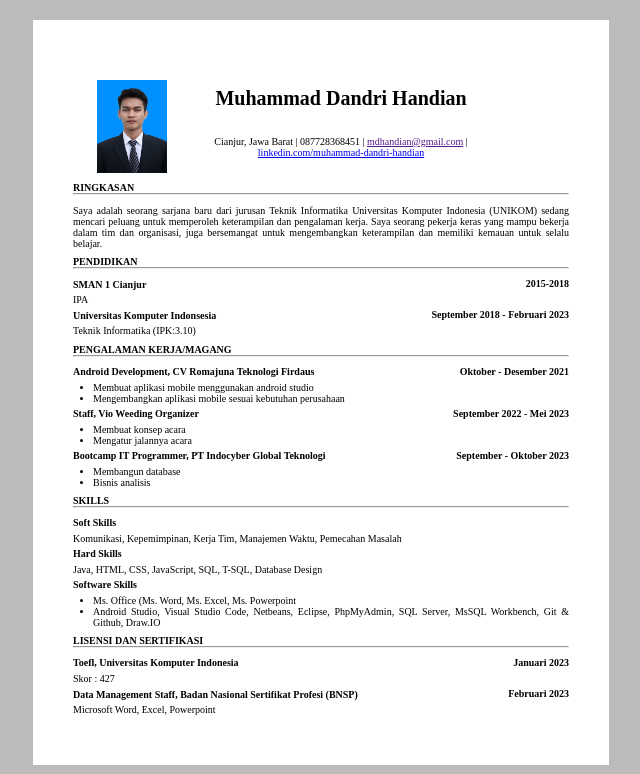
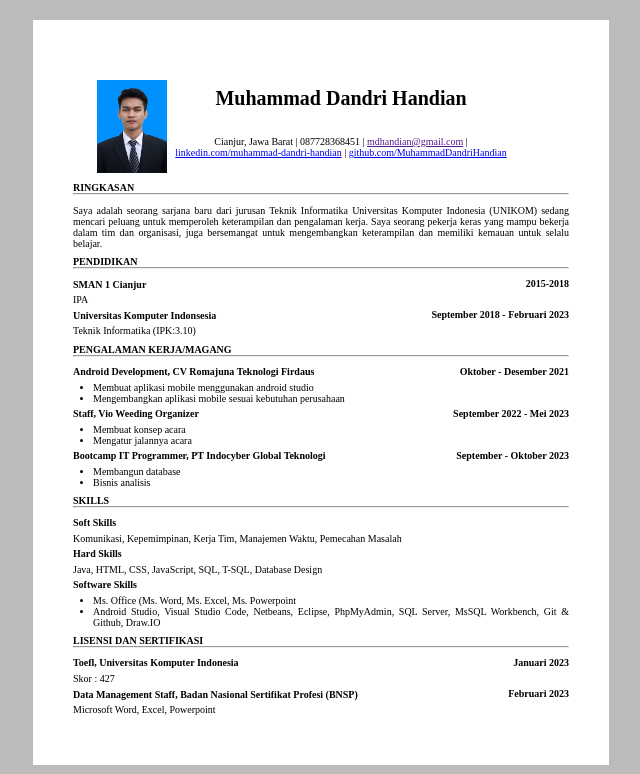
Before and after one commit to MuhammadDandriHandian/MuhammadDandriHandian.github.io, a plain HTML site: page index.html in a window 1280 px wide. Shown: the top 774 px of the page, without its empty margins (319-959 px from the left). Drawn offline with Linux system fonts and the light colour scheme.

Commit message:
tambah profile github

```diff
--- a/index.html
+++ b/index.html
@@ -11,7 +11,9 @@
         <div class="header">
             <img src="./asset/foto.jpg" alt="foto" title="Muhammad Dandri Handian">
             <h2>Muhammad Dandri Handian</h2>
-            <p>Cianjur, Jawa Barat | 087728368451 | <a href="">mdhandian@gmail.com</a> | <a target="_blank" href="https://www.linkedin.com/in/muhammad-dandri-handian/">linkedin.com/muhammad-dandri-handian</a></p>
+            <p>Cianjur, Jawa Barat | 087728368451 | <a href="">mdhandian@gmail.com</a> |
+               <a target="_blank" href="https://www.linkedin.com/in/muhammad-dandri-handian/">linkedin.com/muhammad-dandri-handian</a>
+               | <a href="https://github.com/MuhammadDandriHandian" target="_blank">github.com/MuhammadDandriHandian</a></p>
         </div>
         <div class="content">
             <h4>RINGKASAN</h4>
```
